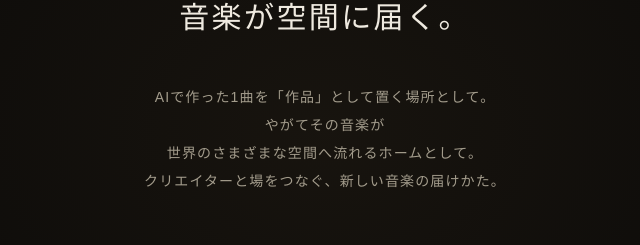
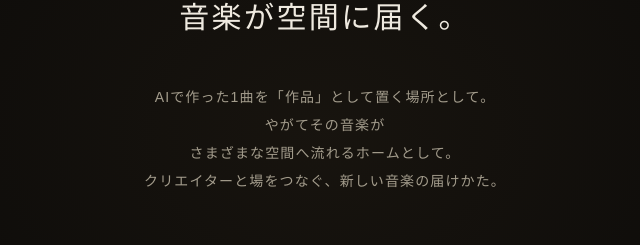
Before and after one commit to stellialink-afk/yaco_ai_project, a Next.js app: page / in a window 1280 px wide. Shown: the part 265-510 px from the top of the page, without its empty margins (315-955 px from the left). Built offline with nearby package versions, Linux system fonts and the light colour scheme; no server answers.

Commit message:
docs: Spec v0.4 ch.10-11 (license, i18n), ToS + Privacy drafts, landing copy

```diff
--- a/src/app/layout.tsx
+++ b/src/app/layout.tsx
@@ -26,7 +26,7 @@ export const metadata: Metadata = {
   metadataBase: new URL(siteUrl),
   title: "Sotto. — Quietly, soon.",
   description:
-    "音楽が空間に届く。AIで作った1曲を「作品」として置く場所として。やがてその音楽が世界のさまざまな空間へ流れるホームとして。クリエイターと場をつなぐ、新しい音楽の届けかた。",
+    "音楽が空間に届く。AIで作った1曲を「作品」として置く場所として。やがてその音楽がさまざまな空間へ流れるホームとして。クリエイターと場をつなぐ、新しい音楽の届けかた。",
   openGraph: {
     title: "Sotto. — 音楽が空間に届く。",
     description: "クリエイターと場をつなぐ、新しい音楽の届けかた。",
--- a/src/app/page.tsx
+++ b/src/app/page.tsx
@@ -61,7 +61,7 @@ export default async function Home() {
           <br />
           やがてその音楽が
           <br />
-          世界のさまざまな空間へ流れるホームとして。
+          さまざまな空間へ流れるホームとして。
           <br />
           クリエイターと場をつなぐ、新しい音楽の届けかた。
         </p>
```
Also changed, not shown: 7 other files (tests, documents, lock files or other folders).
